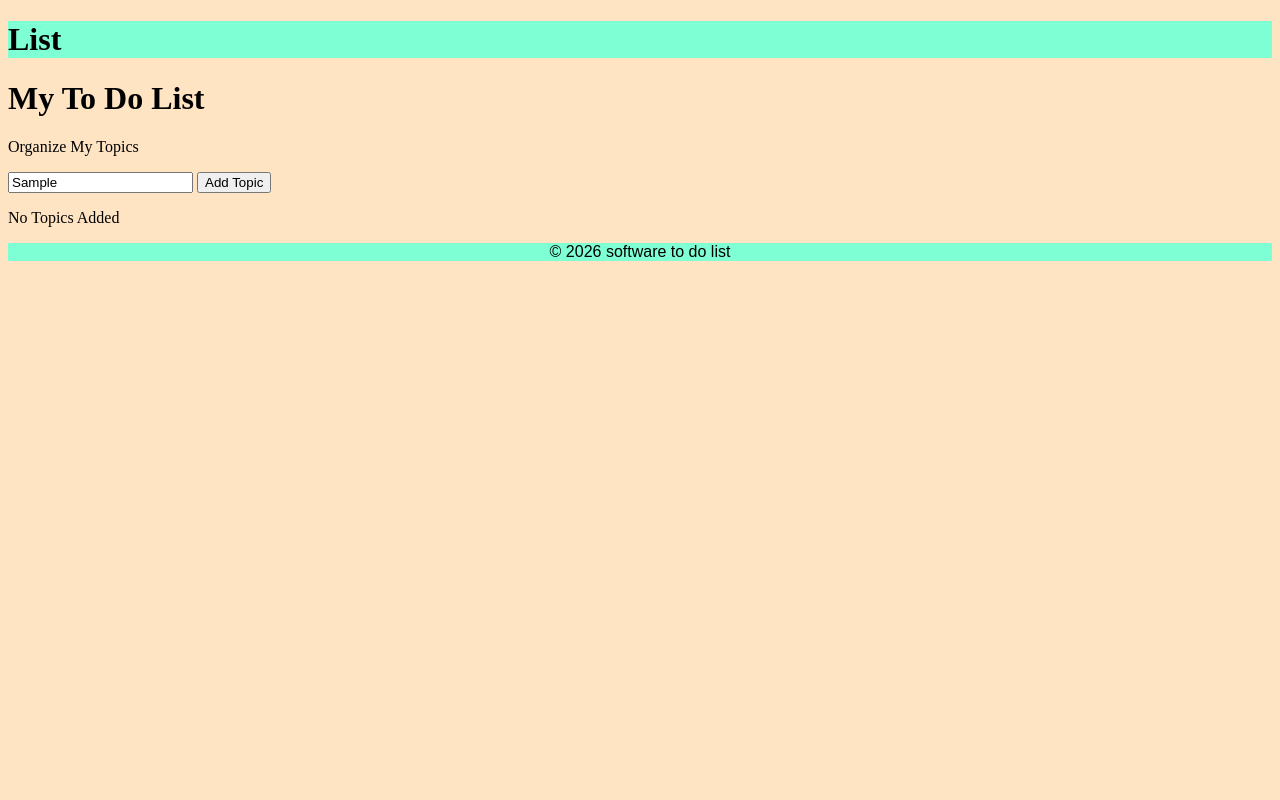
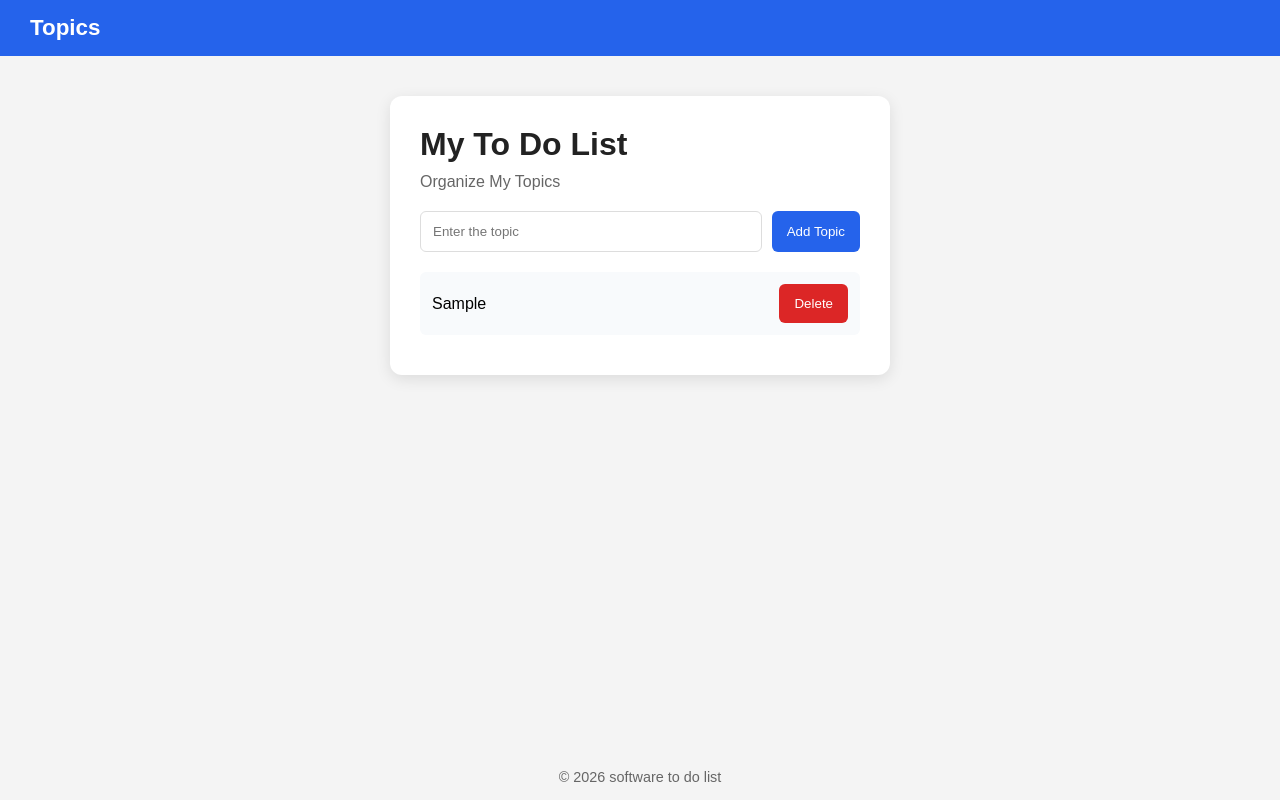
Before and after one commit to estherkagwi13-dot/javascript, a plain HTML site: page ToDo-List/list.html in a window 1280 px wide. Both pictures are taken after typing "Sample" into the empty fields and a click on the button "Add Topic". Drawn offline with Linux system fonts and the light colour scheme.

Commit message:
my to do list

```diff
--- a/DOM trying/todo.js
+++ b/DOM trying/todo.js
@@ -74,3 +74,9 @@ firstStudent.remove()
 students[1].remove()
 students[1].remove()
 students[1].remove()
+
+//trying again the names array new formula
+const cnames=["collins","cole","cyrus"]
+const studentlist=document.getElementById("studentList")
+
+for(const cnames of)
--- a/ToDo-List/list.css
+++ b/ToDo-List/list.css
@@ -1,13 +1,114 @@
-header{
-    background-color:aquamarine;
-    text-align: left;
+* {
+    margin: 0;
+    padding: 0;
+    box-sizing: border-box;
 }
-body{
-    background-color: bisque;
+
+body {
+    font-family: Arial, sans-serif;
+    background-color: #f4f4f4;
+    display: flex;
+    flex-direction: column;
+    min-height: 100vh;
 }
-footer{
-    background-color: aquamarine;
+
+header {
+    background-color: #2563eb;
+    color: white;
+    padding: 15px 30px;
+}
+
+header h1 {
+    font-size: 1.4rem;
+    color: white;
+}
+
+.container {
+    background-color: white;
+    width: 90%;
+    max-width: 500px;
+    padding: 30px;
+    margin: 40px auto;
+    border-radius: 12px;
+    box-shadow: 0 4px 15px rgba(0, 0, 0, 0.1);
+}
+
+.container h1 {
+    margin-bottom: 10px;
+    color: #222;
+}
+
+.container > p {
+    color: #666;
+    margin-bottom: 20px;
+}
+
+.input-section {
+    display: flex;
+    gap: 10px;
+    margin-bottom: 20px;
+}
+
+input {
+    flex: 1;
+    padding: 12px;
+    border: 1px solid #ddd;
+    border-radius: 6px;
+}
+
+button {
+    padding: 12px 15px;
+    background-color: #2563eb;
+    color: white;
+    border: none;
+    border-radius: 6px;
+    cursor: pointer;
+}
+
+button:hover {
+    background-color: #1d4ed8;
+}
+
+#topicList {
+    list-style: none;
+}
+
+#topicList li {
+    display: flex;
+    justify-content: space-between;
+    align-items: center;
+    padding: 12px;
+    margin-bottom: 10px;
+    background-color: #f8fafc;
+    border-radius: 6px;
+}
+
+#topicList span {
+    cursor: pointer;
+}
+
+.completed {
+    text-decoration: line-through;
+    color: gray;
+}
+
+.deleteButton {
+    background-color: #dc2626;
+}
+
+.deleteButton:hover {
+    background-color: #b91c1c;
+}
+
+#emptyMessage {
+    color: #999;
     text-align: center;
-    font-family: Arial, Helvetica, sans-serif;
+}
 
+footer {
+    margin-top: auto;
+    text-align: center;
+    padding: 15px;
+    color: #666;
+    font-size: 0.9rem;
 }
--- a/ToDo-List/list.html
+++ b/ToDo-List/list.html
@@ -9,7 +9,7 @@
 
 <body>
      <header>
-        <h1>List</h1>
+        <h1>Topics</h1>
         <!--nav links-->
      </header>
 
@@ -18,7 +18,7 @@
         <p>Organize My Topics</p>
 
         <div class="input-section">
-            <input type="text" id="taskInput" placeholder="Enter the topic">
+            <input type="text" id="topicInput" placeholder="Enter the topic">
             <button id="btn">Add Topic</button>
         </div>
 
--- a/ToDo-List/list.js
+++ b/ToDo-List/list.js
@@ -1 +1,49 @@
-//doing with acc wambui
+//selecting the ids from the htmlfile
+const topicInput=document.getElementById("topicInput")
+const btn=document.getElementById("btn")
+const topicList=document.getElementById("topicList")
+const emptyMessage=document.getElementById("emptyMessage")
+//updating the display msg i.e no task added and succssfull added
+function updateEmptyMessage(){
+    if(topicList.children.length===0){
+        emptyMessage.style.display="block"
+    }
+    else{
+        emptyMessage.style.display="none"
+    }
+}
+//adding topics to the list
+function addTopic(){
+    const topicText=topicInput.value.trim()
+    if(topicText===""){
+        alert("Please enter a topic")
+        return
+    }
+
+    const li=document.createElement("li")
+    const topicName=document.createElement("span")
+    topicName.textContent=topicText
+//click a topic to complete
+    topicName.addEventListener("click", function(){
+        topicName.classList.toggle("completed")
+    })
+    //creating  the delete button
+const deleteButton=document.createElement("button")
+deleteButton.textContent="Delete"
+deleteButton.classList.add("deleteButton")
+    //
+    deleteButton.addEventListener("click", function(){
+        li.remove()
+        updateEmptyMessage()
+    })
+
+    li.appendChild(topicName)
+    li.appendChild(deleteButton)
+    topicList.appendChild(li)
+
+    //clear the input and update
+    topicInput.value=""
+    updateEmptyMessage()
+}
+btn.addEventListener("click", addTopic)
+updateEmptyMessage()
```
